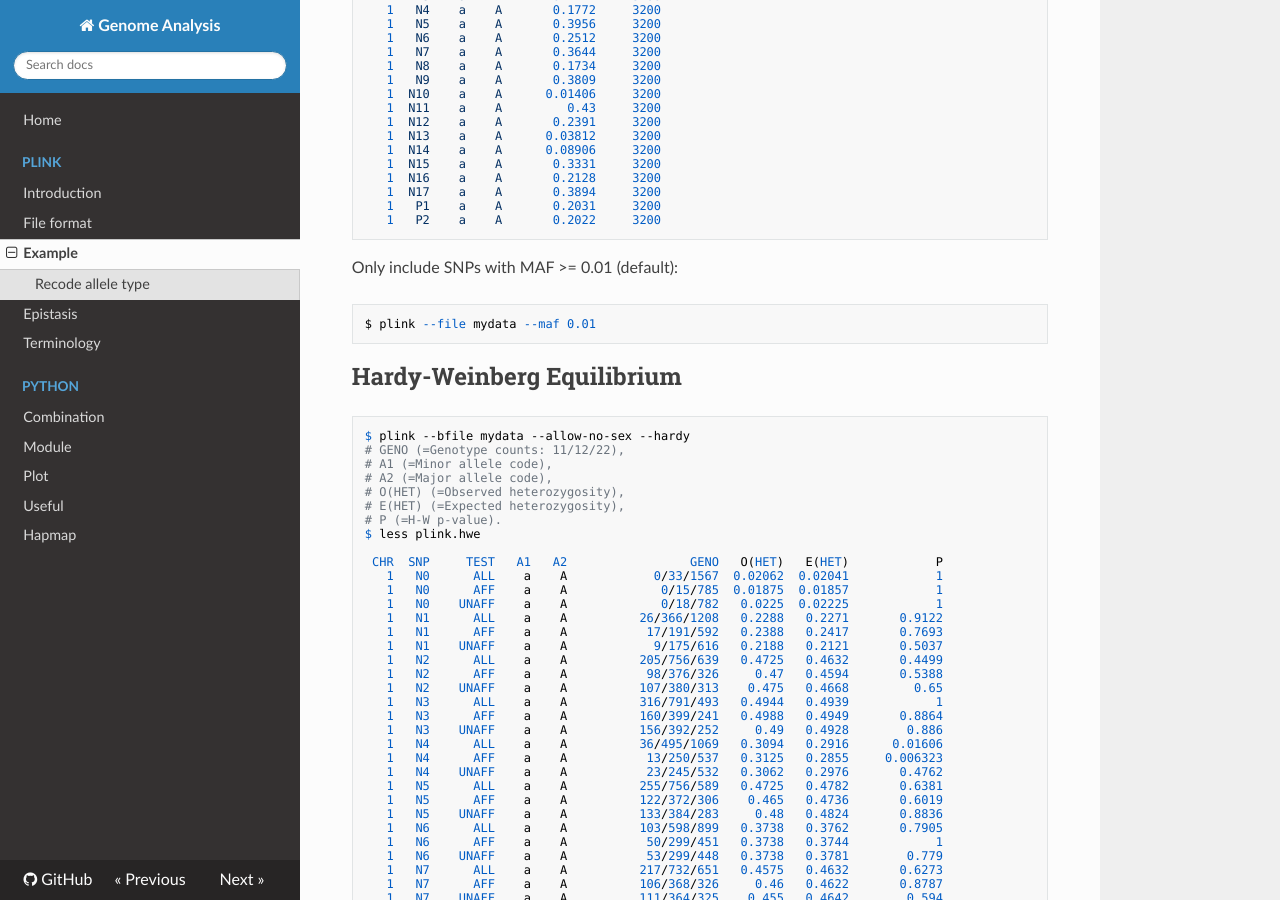
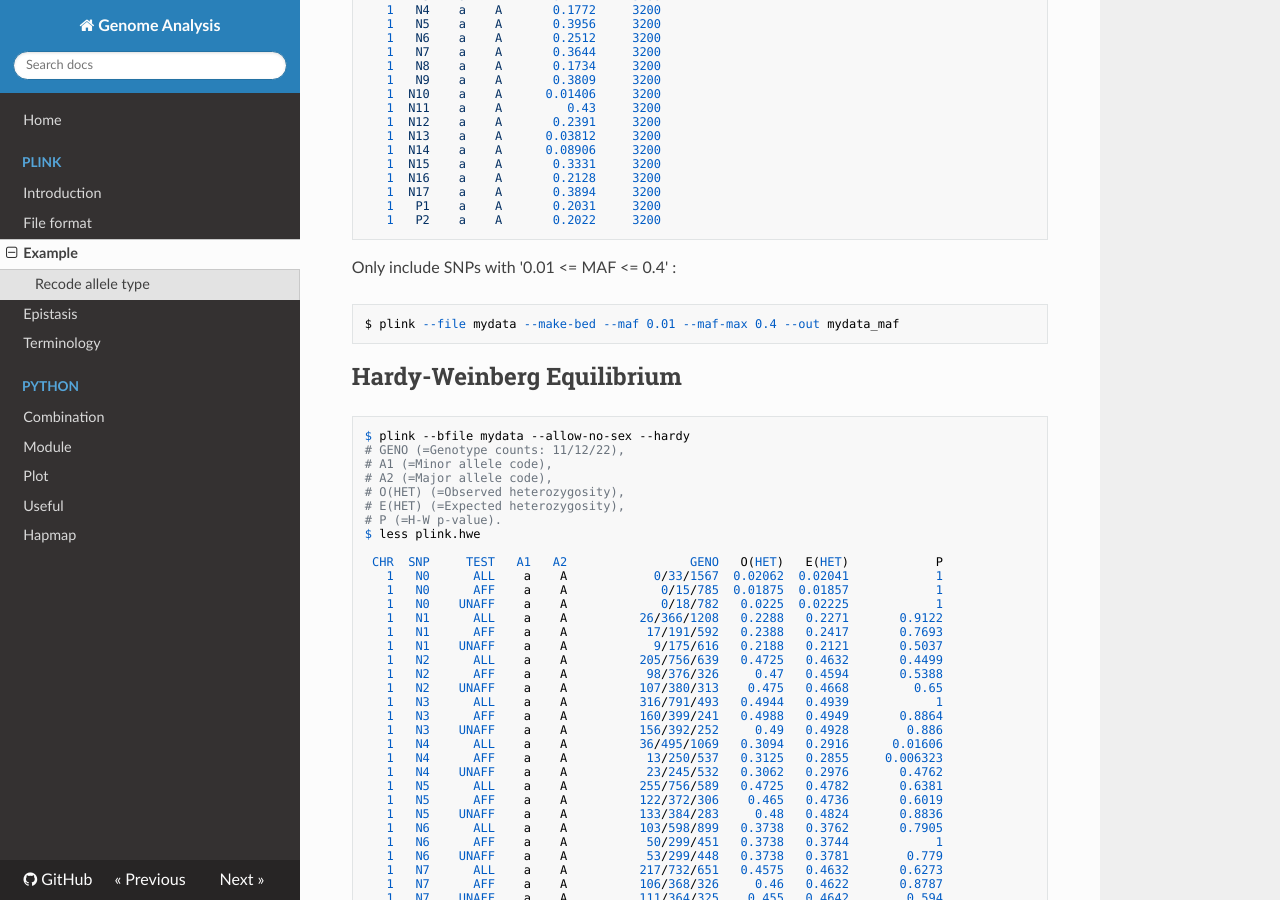
Before and after one commit to WonyoungCho/plink, an MkDocs documentation site: the page built from docs/plink_ex.md, in a window 1280 px wide and 900 px high, scrolled down 1877 px. Built offline with MkDocs 1.6.1, drawn with Linux system fonts in a browser that asks for light colours; nearby versions of some CDN libraries; old or Windows-style settings are respelled for this version of MkDocs.

Commit message:
Update plink_ex.md

````diff
--- a/docs/plink_ex.md
+++ b/docs/plink_ex.md
@@ -115,9 +115,9 @@ $ less plink.frq
    1   P2    a    A       0.2022     3200
 ```
 
-Only include SNPs with MAF >= 0.01 (default):
+Only include SNPs with '0.01 <= MAF <= 0.4' :
 ```
-$ plink --file mydata --maf 0.01
+$ plink --file mydata --make-bed --maf 0.01 --maf-max 0.4 --out mydata_maf
 ```
 
 ## Hardy-Weinberg Equilibrium
````
